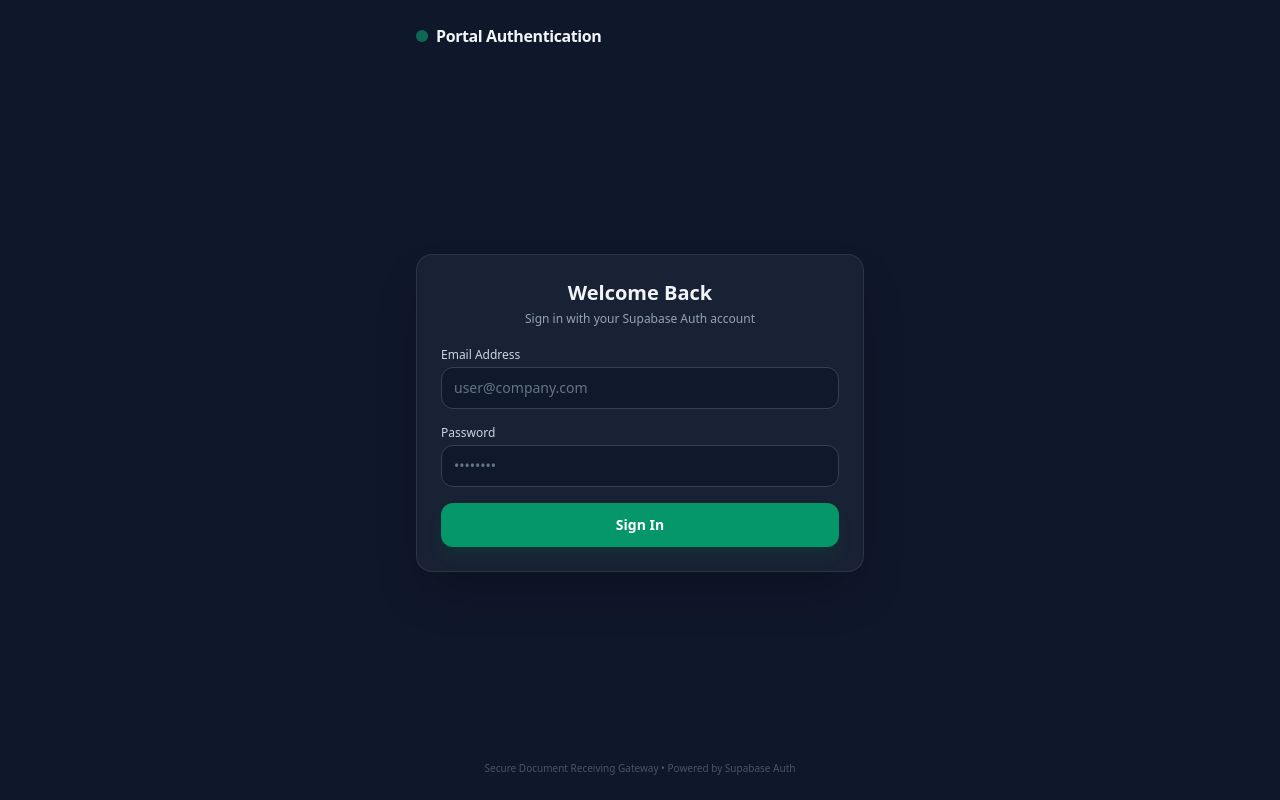
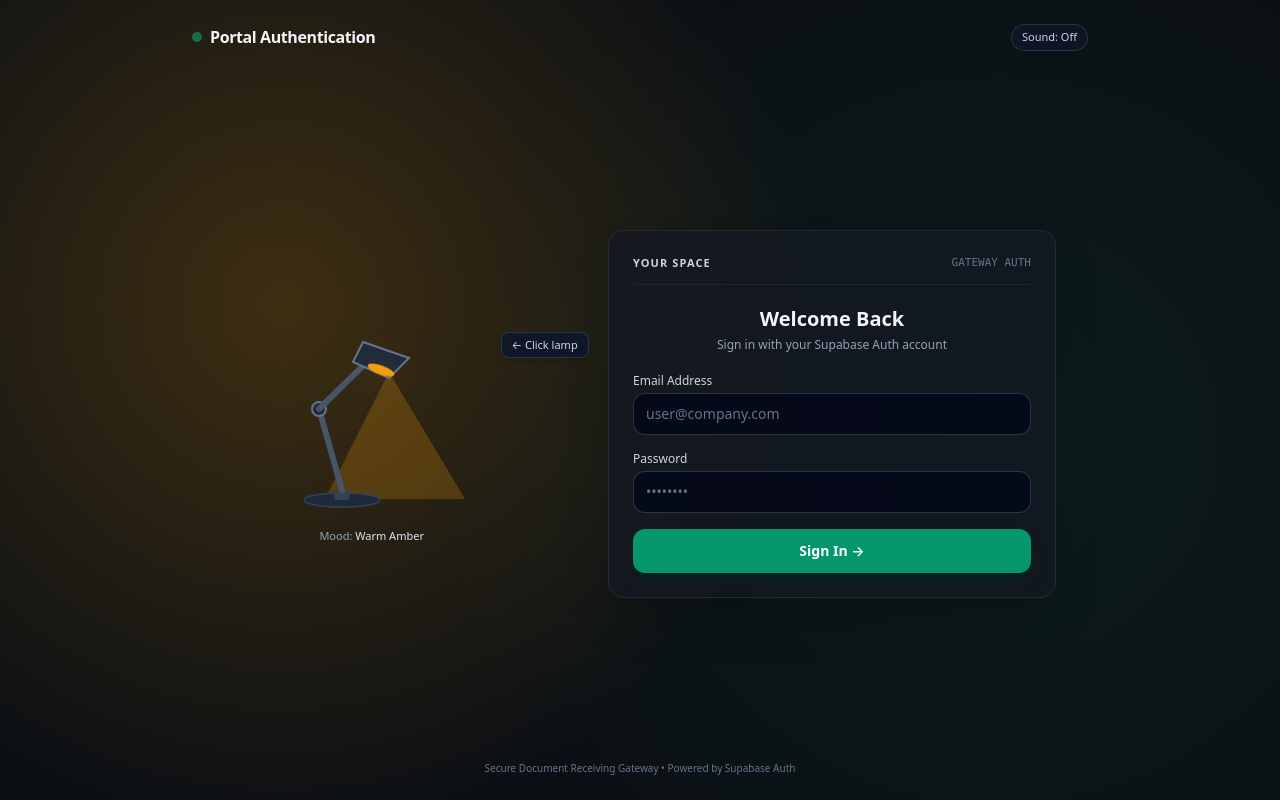
Before and after one commit to alfriephmc-lang/sigpad, a plain HTML site: page index.html in a window 1280 px wide. Drawn offline with nearby package versions, Linux system fonts and the light colour scheme.

Commit message:
Update index.html

```diff
--- a/index.html
+++ b/index.html
@@ -9,37 +9,126 @@
   <!-- Supabase JS Client CDN -->
   <script src="https://cdn.jsdelivr.net/npm/@supabase/supabase-js@2"></script>
   <style>
+    :root {
+      --lamp-glow: rgba(245, 158, 11, 0.22);
+      --lamp-shade: #f59e0b;
+      --accent-btn: #d97706;
+      --accent-btn-hover: #f59e0b;
+    }
+
     body {
-      background-color: #0f172a;
+      background-color: #0b0f14;
       color: #f8fafc;
       font-family: system-ui, -apple-system, BlinkMacSystemFont, 'Segoe UI', Roboto, Oxygen, Ubuntu, Cantarell, sans-serif;
       touch-action: manipulation;
+      overflow-x: hidden;
     }
+
+    /* Ambient lighting backdrop that shifts with lamp state */
+    .ambient-bg {
+      background:
+        radial-gradient(circle at 22% 38%, var(--lamp-glow), transparent 48%),
+        radial-gradient(circle at 78% 55%, rgba(16, 185, 129, 0.08), transparent 52%),
+        #0b0f14;
+      transition: background 0.9s ease;
+    }
+
     .glass-card {
-      background: rgba(30, 41, 59, 0.7);
-      backdrop-filter: blur(12px);
-      -webkit-backdrop-filter: blur(12px);
+      background: rgba(20, 25, 33, 0.86);
+      backdrop-filter: blur(14px);
+      -webkit-backdrop-filter: blur(14px);
       border: 1px solid rgba(255, 255, 255, 0.08);
+    }
+
+    @keyframes cardSlideIn {
+      from {
+        opacity: 0;
+        transform: translateY(14px) scale(0.985);
+      }
+      to {
+        opacity: 1;
+        transform: translateY(0) scale(1);
+      }
+    }
+
+    .animate-card-in {
+      animation: cardSlideIn 0.65s cubic-bezier(0.22, 1, 0.36, 1) forwards;
+    }
+
+    .lamp-shade-light {
+      fill: var(--lamp-shade);
+      filter: drop-shadow(0 0 14px var(--lamp-glow));
+      transition: fill 0.8s ease, filter 0.8s ease;
+    }
+
+    .lamp-cone {
+      fill: var(--lamp-glow);
+      transition: fill 0.8s ease;
     }
   </style>
 </head>
-<body class="min-h-screen flex flex-col justify-between p-3 sm:p-6">
+<body class="ambient-bg min-h-screen flex flex-col justify-between p-3 sm:p-6">
 
   <!-- Header -->
-  <header class="w-full max-w-md mx-auto mb-4 flex items-center justify-between">
+  <header class="w-full max-w-4xl mx-auto mb-4 flex items-center justify-between z-10">
     <div class="flex items-center space-x-2">
-      <div class="w-3 h-3 bg-emerald-500 rounded-full animate-pulse"></div>
-      <h1 class="text-base font-bold tracking-tight text-slate-100" id="headerTitle">Portal Authentication</h1>
+      <div class="w-2.5 h-2.5 bg-emerald-500 rounded-full animate-pulse"></div>
+      <h1 class="text-sm sm:text-base font-bold tracking-tight text-slate-100" id="headerTitle">Portal Authentication</h1>
     </div>
-    <div class="flex items-center space-x-2">
+    <div class="flex items-center space-x-3">
+      <button type="button" id="soundToggleBtn" onclick="toggleSound()"
+        class="text-[11px] px-2.5 py-1 rounded-full bg-slate-900/80 text-slate-300 border border-slate-700/70 hover:border-slate-500 transition">
+        Sound: Off
+      </button>
       <span id="userBadge" class="hidden text-[10px] px-2.5 py-1 rounded-full bg-emerald-950 text-emerald-400 border border-emerald-800/50 font-mono"></span>
       <button id="logoutBtn" onclick="handleLogout()" class="hidden text-xs text-slate-400 hover:text-red-400 underline">Logout</button>
     </div>
   </header>
 
-  <!-- ================= VIEW 1: LOGIN PAGE ================= -->
-  <section id="loginView" class="w-full max-w-md mx-auto space-y-4 my-auto">
+  <!-- ================= VIEW 1: LOGIN PAGE (LAMP + CARD) ================= -->
+  <section id="loginView" class="w-full max-w-4xl mx-auto my-auto z-10">
+    <div class="grid grid-cols-1 md:grid-cols-12 gap-6 items-center">
+
+      <!-- Interactive Lamp Column -->
+      <div class="md:col-span-5 flex flex-col items-center justify-center relative py-2">
+        <button type="button" onclick="cycleLampMood()" title="Click to shift lamp light"
+          class="group relative focus:outline-none cursor-pointer select-none">
+          <!-- Hint Pill -->
+          <span class="hidden sm:inline-block absolute -right-28 top-12 text-[11px] text-slate-300 bg-slate-900/90 border border-slate-700/80 px-2.5 py-1 rounded-lg shadow-md group-hover:translate-x-0.5 transition-transform">
+            ← Click lamp
+          </span>
+
+          <svg width="210" height="240" viewBox="0 0 210 240" fill="none" xmlns="http://www.w3.org/2000/svg">
+            <!-- Light beam cone -->
+            <polygon points="122,88 198,215 58,215" class="lamp-cone" />
+            <!-- Base -->
+            <ellipse cx="75" cy="216" rx="38" ry="7" fill="#1e293b" stroke="#334155" stroke-width="1.5" />
+            <rect x="67" y="206" width="16" height="10" rx="3" fill="#334155" />
+            <!-- Lower arm -->
+            <line x1="75" y1="206" x2="52" y2="125" stroke="#475569" stroke-width="6" stroke-linecap="round" />
+            <!-- Joint -->
+            <circle cx="52" cy="125" r="7" fill="#1e293b" stroke="#64748b" stroke-width="2" />
+            <!-- Upper arm -->
+            <line x1="52" y1="125" x2="112" y2="66" stroke="#475569" stroke-width="6" stroke-linecap="round" />
+            <!-- Shade -->
+            <path d="M96 58 L142 74 L122 94 L86 78 Z" fill="#1e293b" stroke="#64748b" stroke-width="2" />
+            <!-- Glowing bulb / inner diffuser -->
+            <ellipse cx="114" cy="86" rx="14" ry="4.5" transform="rotate(20 114 86)" class="lamp-shade-light" />
+          </svg>
+        </button>
+        <p class="text-[11px] text-slate-400 mt-1">
+          Mood: <span id="lampMoodLabel" class="text-slate-200 font-medium">Warm Amber</span>
+        </p>
+      </div>
+
+      <!-- Auth Card Column -->
+      <div class="md:col-span-7 w-full max-w-md mx-auto animate-card-in">
         <div class="glass-card rounded-2xl p-6 shadow-2xl space-y-5">
+          <div class="flex items-center justify-between text-[11px] text-slate-400 border-b border-slate-800/80 pb-3">
+            <span class="font-semibold tracking-widest uppercase text-slate-300">Your Space</span>
+            <span class="font-mono text-slate-500">GATEWAY AUTH</span>
+          </div>
+
           <div class="text-center space-y-1">
             <h2 class="text-xl font-bold text-slate-100">Welcome Back</h2>
             <p class="text-xs text-slate-400">Sign in with your Supabase Auth account</p>
@@ -49,28 +138,31 @@
             <div>
               <label class="block text-xs font-medium text-slate-300 mb-1">Email Address</label>
               <input type="email" id="loginEmail" required placeholder="user@company.com"
-            class="w-full px-3 py-2.5 bg-slate-900/80 border border-slate-700 rounded-xl text-sm text-slate-100 placeholder-slate-500 focus:outline-none focus:border-emerald-500 transition-colors">
+                class="w-full px-3 py-2.5 bg-slate-950/75 border border-slate-700/80 rounded-xl text-sm text-slate-100 placeholder-slate-500 focus:outline-none focus:border-emerald-500 transition-colors">
             </div>
 
             <div>
               <label class="block text-xs font-medium text-slate-300 mb-1">Password</label>
               <input type="password" id="loginPassword" required placeholder="••••••••"
-            class="w-full px-3 py-2.5 bg-slate-900/80 border border-slate-700 rounded-xl text-sm text-slate-100 placeholder-slate-500 focus:outline-none focus:border-emerald-500 transition-colors">
+                class="w-full px-3 py-2.5 bg-slate-950/75 border border-slate-700/80 rounded-xl text-sm text-slate-100 placeholder-slate-500 focus:outline-none focus:border-emerald-500 transition-colors">
             </div>
 
             <div id="loginError" class="hidden text-xs text-red-400 bg-red-950/40 border border-red-800/50 p-2.5 rounded-xl text-center"></div>
 
             <button type="submit" id="loginBtn"
-          class="w-full py-3 px-4 bg-emerald-600 hover:bg-emerald-500 active:scale-[0.99] text-white font-semibold rounded-xl text-sm shadow-lg shadow-emerald-900/30 transition-all">
-          Sign In
+              class="w-full py-3 px-4 bg-emerald-600 hover:bg-emerald-500 active:scale-[0.99] text-white font-semibold rounded-xl text-sm shadow-lg shadow-emerald-950/50 transition-all">
+              Sign In →
             </button>
           </form>
+        </div>
+      </div>
+
     </div>
   </section>
 
   <!-- ================= VIEW 2: LANDING PAGE ================= -->
-  <section id="landingView" class="w-full max-w-md mx-auto space-y-5 my-auto hidden">
-    <div class="glass-card rounded-2xl p-6 shadow-2xl space-y-6 text-center">
+  <section id="landingView" class="w-full max-w-md mx-auto space-y-5 my-auto hidden z-10">
+    <div class="glass-card rounded-2xl p-6 shadow-2xl space-y-6 text-center animate-card-in">
       <div class="space-y-1">
         <span class="text-xs font-semibold tracking-wider text-emerald-400 uppercase">Gateway Access</span>
         <h2 class="text-xl font-bold text-slate-100">Select Platform</h2>
@@ -80,7 +172,7 @@
       <div class="space-y-3 pt-2">
         <!-- Receiving Platform Button (Links to signpad.html) -->
         <a href="signpad.html"
-          class="w-full py-4 px-5 bg-emerald-600 hover:bg-emerald-500 active:scale-[0.98] text-white font-bold rounded-2xl text-sm shadow-lg shadow-emerald-900/40 transition-all flex items-center justify-between group block">
+          class="w-full py-4 px-5 bg-emerald-600 hover:bg-emerald-500 active:scale-[0.98] text-white font-bold rounded-2xl text-sm shadow-lg shadow-emerald-900/40 transition-all flex items-center justify-between group">
           <div class="flex items-center space-x-3">
             <div class="p-2 bg-emerald-700/50 rounded-xl">
               <svg class="w-5 h-5 text-emerald-200" fill="none" stroke="currentColor" stroke-width="2" viewBox="0 0 24 24"><path stroke-linecap="round" stroke-linejoin="round" d="M9 12h6m-6 4h6m2 5H7a2 2 0 01-2-2V5a2 2 0 012-2h5.586a1 1 0 01.707.293l5.414 5.414a1 1 0 01.293.707V19a2 2 0 01-2 2z"></path></svg>
@@ -106,7 +198,7 @@
   </section>
 
   <!-- Footer -->
-  <footer class="w-full max-w-md mx-auto text-center text-[10px] text-slate-600">
+  <footer class="w-full max-w-4xl mx-auto text-center text-[10px] text-slate-500 z-10">
     Secure Document Receiving Gateway &bull; Powered by Supabase Auth
   </footer>
 
@@ -115,6 +207,53 @@
     const SUPABASE_URL = "https://dideaglufjrautyomrzm.supabase.co";
     const SUPABASE_ANON_KEY = "sb_publishable_-b5NQcuBhQk57Y-tXzDe_A_HR3Im8CH";
     const supabaseClient = window.supabase.createClient(SUPABASE_URL, SUPABASE_ANON_KEY);
+
+    // Lamp Moods & Optional Web Audio Hum
+    const LAMP_MOODS = [
+      { name: "Warm Amber", shade: "#f59e0b", glow: "rgba(245, 158, 11, 0.24)" },
+      { name: "Emerald", shade: "#10b981", glow: "rgba(16, 185, 129, 0.24)" },
+      { name: "Cyan", shade: "#06b6d4", glow: "rgba(6, 182, 212, 0.24)" },
+      { name: "Rose", shade: "#f43f5e", glow: "rgba(244, 63, 94, 0.24)" }
+    ];
+    let moodIndex = 0;
+    let soundEnabled = false;
+    let audioCtx = null;
+
+    function playLampHum() {
+      if (!soundEnabled) return;
+      const AudioContextClass = window.AudioContext || window.webkitAudioContext;
+      if (!AudioContextClass) return;
+      if (!audioCtx) audioCtx = new AudioContextClass();
+
+      const now = audioCtx.currentTime;
+      const hum = audioCtx.createOscillator();
+      const humGain = audioCtx.createGain();
+      hum.type = "sine";
+      hum.frequency.setValueAtTime(120, now + 0.05);
+      humGain.gain.setValueAtTime(0.001, now);
+      humGain.gain.linearRampToValueAtTime(0.04, now + 0.08);
+      humGain.gain.exponentialRampToValueAtTime(0.0001, now + 0.35);
+
+      hum.connect(humGain);
+      humGain.connect(audioCtx.destination);
+      hum.start(now + 0.05);
+      hum.stop(now + 0.35);
+    }
+
+    function cycleLampMood() {
+      moodIndex = (moodIndex + 1) % LAMP_MOODS.length;
+      const mood = LAMP_MOODS[moodIndex];
+      document.documentElement.style.setProperty("--lamp-shade", mood.shade);
+      document.documentElement.style.setProperty("--lamp-glow", mood.glow);
+      document.getElementById("lampMoodLabel").innerText = mood.name;
+      playLampHum();
+    }
+
+    function toggleSound() {
+      soundEnabled = !soundEnabled;
+      document.getElementById("soundToggleBtn").innerText = soundEnabled ? "Sound: On" : "Sound: Off";
+      if (soundEnabled) playLampHum();
+    }
 
     function navigateTo(viewName) {
       document.getElementById('loginView').classList.add('hidden');
@@ -163,7 +302,7 @@
         errorDiv.classList.remove('hidden');
       } finally {
         loginBtn.disabled = false;
-        loginBtn.innerText = 'Sign In';
+        loginBtn.innerText = 'Sign In →';
       }
     }
 
@@ -187,11 +326,5 @@
       }
     });
   </script>
-
-  <ElicitationsGroup message="Next steps for your authenticated system:">
-    <Elicitation label="Pass the logged-in user's email into signpad.html automatically" query="How can I pass the authenticated user email from this landing page to signpad.html using URL parameters or localStorage so it pre-fills the received by field?" />
-    <Elicitation label="Add RLS policy check on document_proofs using auth.uid()" query="Provide the SQL snippet to tie document_proofs entries to the authenticated Supabase Auth user ID." />
-  </ElicitationsGroup>
-
 </body>
 </html>
```
Lines whose indentation alone changed are shown as unchanged.
